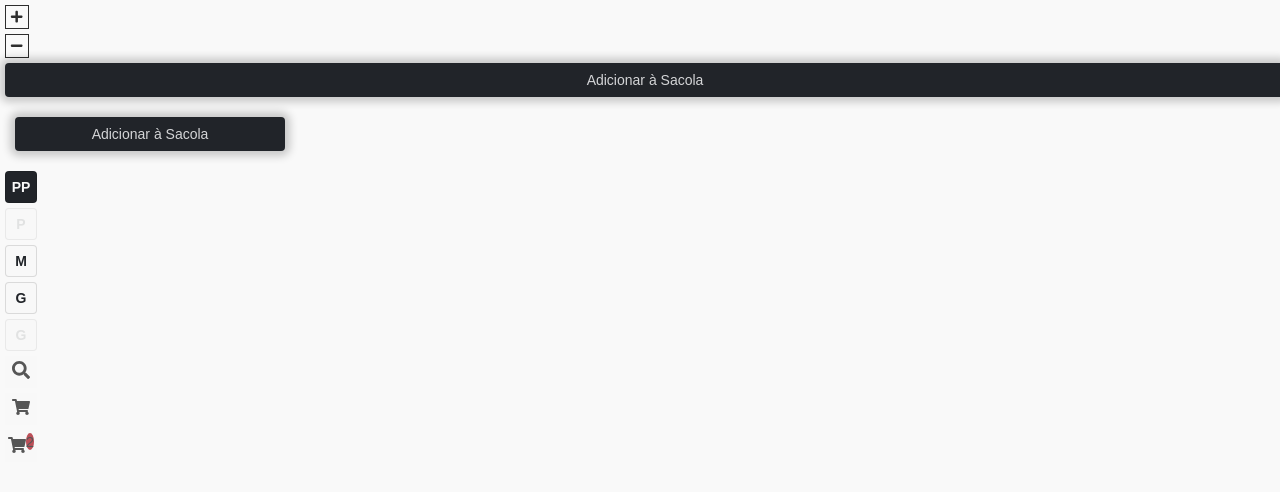
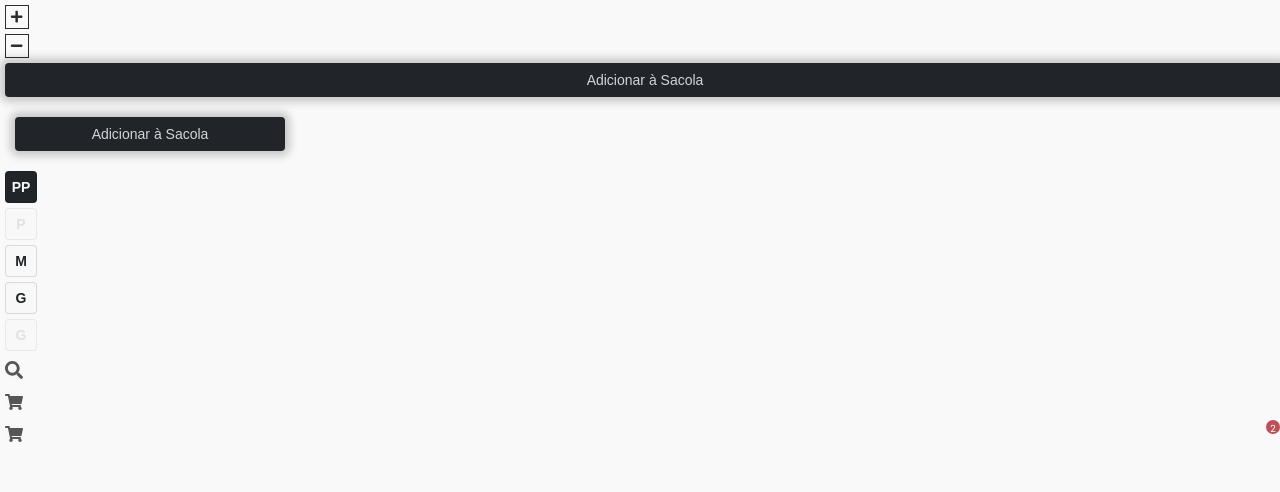
Before and after one commit to brenoxavier48/Fashionista_E-commerce, a React (Create React App) app: page / in a window 1280 px wide. Shown: the top 492 px of the page. Built offline with nearby package versions, Linux system fonts and the light colour scheme.

Commit message:
feat: trying

```diff
--- a/src/components/ui/buttons/HeaderButton/index.tsx
+++ b/src/components/ui/buttons/HeaderButton/index.tsx
@@ -19,12 +19,7 @@ export const HeaderButton = ({ icon, itemsQuantity, ...otherProps }: Props) => {
   }
 
   return (
-    <button
-      className="header__button"
-      {...otherProps}
-    >
-      <div>
-        { getIcon(icon) }
+    <div className="header__icon">
        {
         itemsQuantity
         && itemsQuantity > 0
@@ -36,7 +31,15 @@ export const HeaderButton = ({ icon, itemsQuantity, ...otherProps }: Props) => {
           </sup>
         )
       }
+      <button
+        className="header__button"
+        {...otherProps}
+      >
+
+          { getIcon(icon) }
+
+      </button>
+
     </div>
-    </button>
   );
 };
--- a/src/components/ui/buttons/HeaderButton/styles.scss
+++ b/src/components/ui/buttons/HeaderButton/styles.scss
@@ -1,20 +1,31 @@
-.header__button {
-  @include button-base;
-
+.header__icon {
   width: 32px;
   height: 32px;
-  background-color: #f8f8f8;
-  color: #565656;
-  border: 0;
-  font-size: 18px;
+
+  .header__button {
+    @include button-base;
+    position: absolute;
+    background-color: #f8f8f8;
+    color: #565656;
+    border: 0;
+    font-size: 18px;
+  }
 
   .header__shoppingCart__count {
-    width: 23px;
-    height: 4px;
+    // @include flex-centred;
+    position: absolute;
+    text-align: center;
+    z-index: 100;
+    // top: 2px;
+    right: 0;
+    width: 14px;
+    height: 14px;
     border-radius: 50%;
     background-color: #bc4f58;
-    display: relative;
-    top: 0;
-    right: 0;
+    color: #ffffff;
+
+    .header__shoppingCart__count__value {
+      font-size: 10px;
+    }
   }
 }
```
Also changed, not shown: 1 other file (tests, documents, lock files or other folders). Lines whose indentation alone changed are shown as unchanged.
